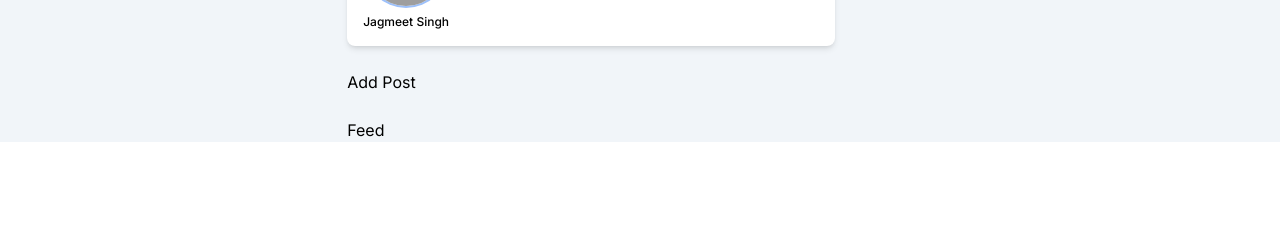
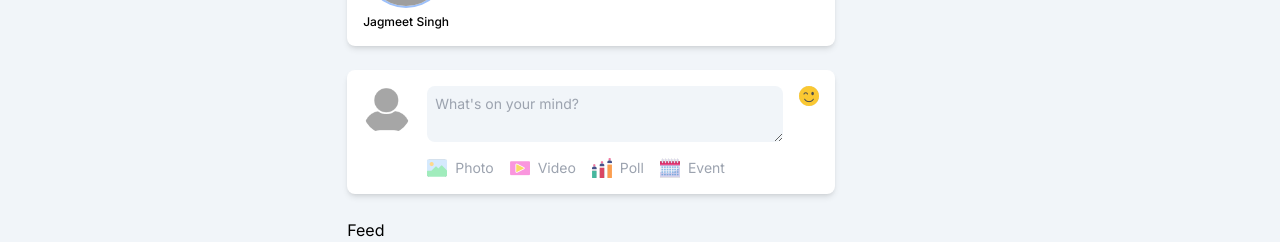
Before and after one commit to ucantbe-jagmeet/social-dev, a Next.js app: page / in a window 1280 px wide. Shown: the part 210-454 px from the top of the page. Built offline with nearby package versions, Linux system fonts and the light colour scheme; no server answers; grey boxes are pictures that could not be loaded.

Commit message:
add Post section completed

```diff
--- a/src/app/globals.css
+++ b/src/app/globals.css
@@ -1,3 +1,11 @@
 @tailwind base;
 @tailwind components;
 @tailwind utilities;
+
+.scrollbar-hide::-webkit-scrollbar{
+  display: none;
+}
+
+.scrollbar-hide{
+  scrollbar-width: none;
+}
--- a/src/components/AddPost.tsx
+++ b/src/components/AddPost.tsx
@@ -1,7 +1,60 @@
-import React from "react";
+"use client";
+import Image from "next/image";
 
 const AddPost = () => {
-  return <div>Add Post</div>;
+  const handleChange = () => {};
+  return (
+    <div className="p-4 bg-white shadow-md rounded-lg flex gap-4 justify-between text-sm">
+      <Image
+        src={"/noAvatar.png"}
+        alt=""
+        width={48}
+        height={48}
+        className="w-12 h-12 object-cover rounded-full"
+      />
+      <div className="flex-1">
+        <form className="flex gap-4">
+          <textarea
+            placeholder="What's on your mind?"
+            className="flex-1 bg-slate-100 rounded-lg p-2"
+            name="desc"
+            onChange={handleChange}
+          ></textarea>
+          <div className="">
+            <Image
+              src="/emoji.png"
+              alt=""
+              width={20}
+              height={20}
+              className="w-5 h-5 cursor-pointer self-end"
+            />
+          </div>
+        </form>
+        <div className="flex items-center gap-4 mt-4 text-gray-400 flex-wrap">
+          <div
+            className="flex items-center gap-2 cursor-pointer"
+            onClick={() => open()}
+          >
+            <Image src="/addimage.png" alt="" width={20} height={20} />
+            Photo
+          </div>
+
+          <div className="flex items-center gap-2 cursor-pointer">
+            <Image src="/addVideo.png" alt="" width={20} height={20} />
+            Video
+          </div>
+          <div className="flex items-center gap-2 cursor-pointer">
+            <Image src="/poll.png" alt="" width={20} height={20} />
+            Poll
+          </div>
+          <div className="flex items-center gap-2 cursor-pointer">
+            <Image src="/addevent.png" alt="" width={20} height={20} />
+            Event
+          </div>
+        </div>
+      </div>
+    </div>
+  );
 };
 
 export default AddPost;
```
